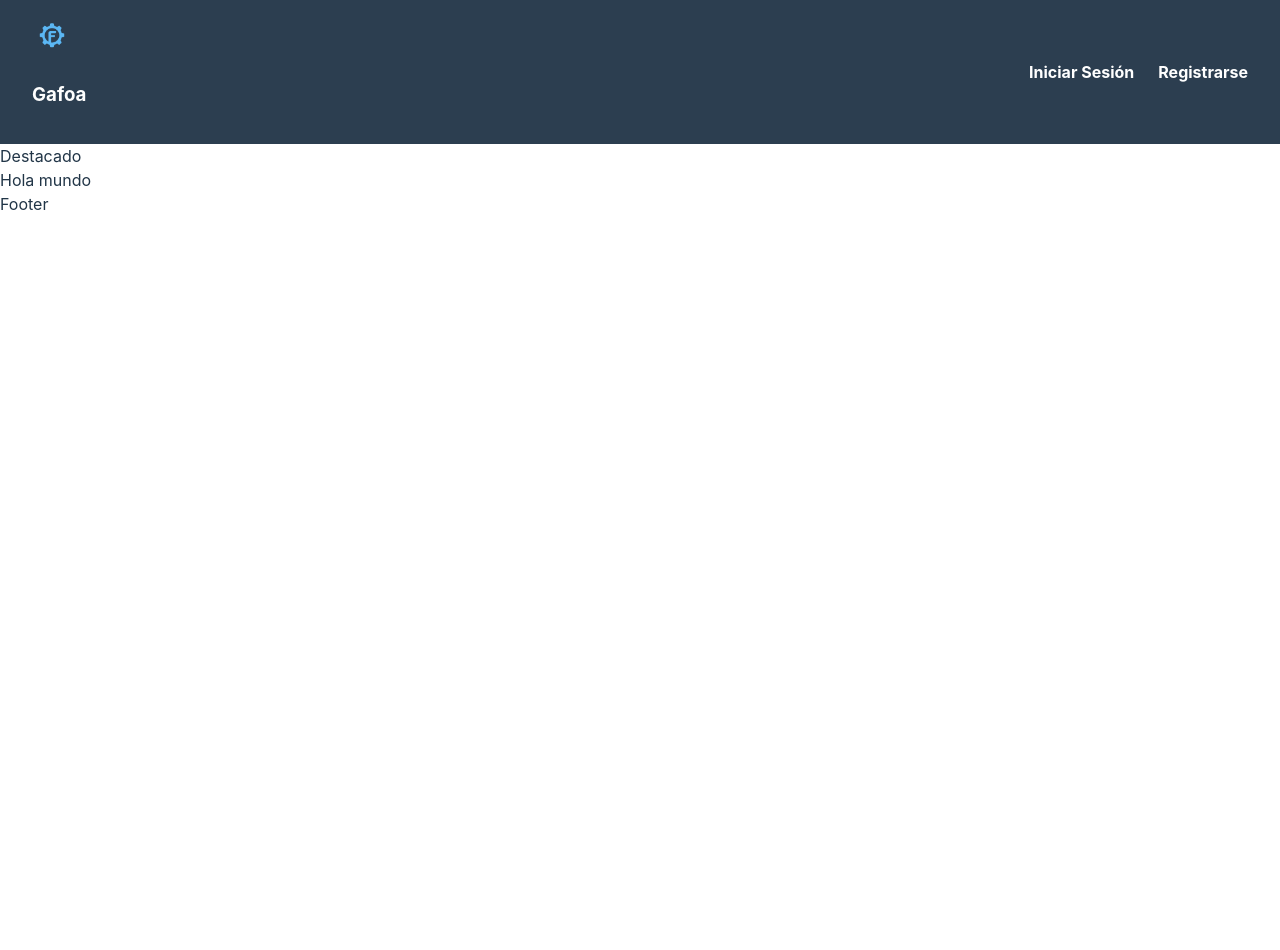
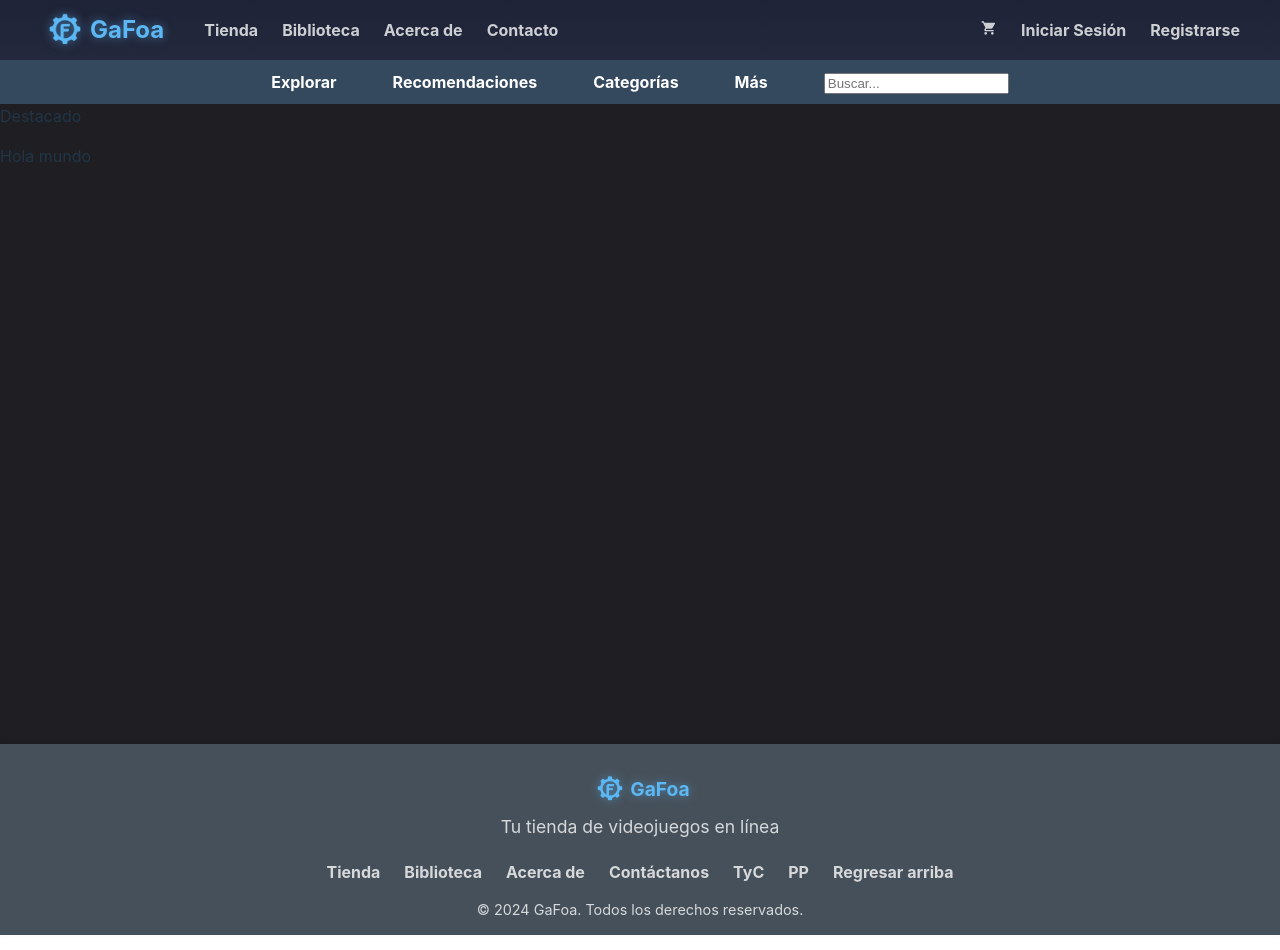
Before and after one commit to FrancitiX/PWA_Project, a React (Vite) app: page / in a window 1280 px wide. Before the commit the page ends 800 px from the top, so only its background shows below. Built offline with nearby package versions, Linux system fonts and the light colour scheme.

Commit message:
adding navbar and footer

```diff
--- a/index.html
+++ b/index.html
@@ -35,6 +35,6 @@
 <!-- Dependencias -->
 
 <!--
-npm i react react-dom react-router-dom classnames framer-motion axios
-npm si
+npm i react react-dom react-router-dom classnames framer-motion axios react-icons --save
+
 -->
--- a/package.json
+++ b/package.json
@@ -15,6 +15,7 @@
     "framer-motion": "^12.23.19",
     "react": "^18.3.1",
     "react-dom": "^18.3.1",
+    "react-icons": "^5.5.0",
     "react-router-dom": "^7.9.1"
   },
   "devDependencies": {
--- a/src/components/elements/footer/Footer.jsx
+++ b/src/components/elements/footer/Footer.jsx
@@ -1,9 +1,36 @@
-import React from 'react'
+import React from "react";
+import styles from "./footer.module.css";
+import Logo from "/Gafoa.png";
+import { Link } from "react-router-dom";
 
 function Footer() {
   return (
-    <footer>Footer</footer>
-  )
+    <footer className={styles.footer}>
+      <div className={styles.firstContainer}>
+        <section className={styles.sectionRight}>
+          <div className={styles.logoContainer}>
+            <div className={styles.logoImage}>
+              <img src={Logo} alt="GaFoa" className={styles.logo} />
+            </div>
+            <h3 className={styles.logoText}>GaFoa</h3>
+          </div>
+          <p>Tu tienda de videojuegos en línea</p>
+        </section>
+      </div>
+      <div className={styles.container}>
+        <Link to="#home">Tienda</Link>
+        <Link to="#products">Biblioteca</Link>
+        <Link to="#about">Acerca de</Link>
+        <Link to="#contact">Contáctanos</Link>
+        <Link to="#terms" title="Términos y condiciones de Servicio">TyC</Link>
+        <Link to="#privacy" title="Política de Privacidad">PP</Link>
+        <Link to="/">Regresar arriba</Link>
+      </div>
+      <p className={styles.footerCopyright}>
+        © 2024 GaFoa. Todos los derechos reservados.
+      </p>
+    </footer>
+  );
 }
 
-export default Footer
+export default Footer;
--- a/src/components/elements/footer/footer.module.css
+++ b/src/components/elements/footer/footer.module.css
@@ -0,0 +1,84 @@
+.footer {
+    position: relative;
+    background-color: rgb(var(--footerBG));
+    color: rgb(var(--textColor));
+    width: 100%;
+    box-shadow: 0 -2px 5px rgba(0, 0, 0, 0.1);
+}
+
+.firstContainer {
+    width: 100%;
+    display: flex;
+    align-items: center;
+    justify-content: center;
+    box-sizing: border-box;
+    text-align: center;
+}
+
+.logoContainer {
+    height: 50px;
+    padding-top: 20px;
+    display: flex;
+    align-items: center;
+    justify-content: center;
+}
+
+.logoContainer .logo {
+    width: 100%;
+    height: 100%;
+    object-fit: contain;
+}
+
+.logoImage {
+    width: 40px;
+    height: 40px;
+    aspect-ratio: 1 / 1;
+    filter: drop-shadow(0 0 5px rgba(var(--primaryColor), 0.5));
+    user-select: none;
+}
+
+.logoText {
+    font-size: 1.2rem;
+    font-weight: bold;
+    color: rgb(var(--primaryColor));
+    filter: drop-shadow(0 0 5px rgba(var(--primaryColor), 0.5));
+    user-select: none;
+}
+
+.firstContainer p {
+    margin: 0;
+    font-size: 1.1rem;
+}
+
+
+.container {
+    width: 100%;
+    padding-top: 20px;
+    padding-right: 40px;
+    padding-left: 40px;
+    display: flex;
+    justify-content: center;
+    align-items: center;
+    box-sizing: border-box;
+    gap: 1.5rem;
+}
+
+.container a {
+    color: rgb(var(--textColor));
+    text-decoration: none;
+    font-weight: bold;
+    transition: all 0.3s ease;
+}
+
+.container a:hover {
+    color: rgb(var(--primaryColor), 0.8);
+    filter: drop-shadow(0 0 5px rgba(var(--textColor)));
+}
+
+.footerCopyright {
+    width: 100%;
+    font-size: 0.9rem;
+    user-select: none;
+    text-align: center;
+    padding-bottom: 15px;
+}
--- a/src/components/elements/header/Header.jsx
+++ b/src/components/elements/header/Header.jsx
@@ -1,21 +1,45 @@
 import React from "react";
-import styles from './header.module.css'
-import logo from '/Gafoa.png'
+import styles from "./header.module.css";
+import logo from "/Gafoa.png";
+import { MdShoppingCart } from "react-icons/md";
+import SubNav from "./SubNav";
+import { Link } from "react-router-dom";
 
 function Header() {
   return (
     <header className={styles.header}>
-      <div className={styles.logo}>
-        <img
-          src={logo}
-          alt="Logo del sitio"
-        />
-        <h3>Gafoa</h3>
+      <div className={styles.navContainer}>
+        <nav className={styles.navbar}>
+          <div className={styles.navOptions}>
+            <div className={styles.logo}>
+              <div className={styles.logoImage}>
+                <img src={logo} alt="Gafoa" />
+              </div>
+              <h3 className={styles.title}>GaFoa</h3>
+            </div>
+
+            <div className={styles.navigationLinks}>
+              <Link to="#home">Tienda</Link>
+              <Link to="#products">Biblioteca</Link>
+              <Link to="#about">Acerca de</Link>
+              <Link to="#contact">Contacto</Link>
+            </div>
+          </div>
+
+          <div className={styles.profileOptions}>
+            <div>{/* <i className="fas fa-user"></i> */}</div>
+            <a href="#cart">
+              <MdShoppingCart />
+            </a>
+            <a href="#login">Iniciar Sesión</a>
+            <a href="#register">Registrarse</a>
+          </div>
+        </nav>
       </div>
-      <nav className={styles.profileOptions}>
-        <a href="#login">Iniciar Sesión</a>
-        <a href="#register">Registrarse</a>
-      </nav>
+
+      <div className={styles.subnavContainer}>
+        <SubNav />
+      </div>
     </header>
   );
 }
--- a/src/components/elements/header/SubNav.jsx
+++ b/src/components/elements/header/SubNav.jsx
@@ -1,13 +1,14 @@
 import React from 'react'
 import { InputSearch } from '../inputs/Inputs'
+import styles from './header.module.css'
 
 function SubNav() {
   return (
-    <nav>
-        <div className="item">Explorar</div>
-        <div className="item">Recomendaciones</div>
-        <div className="item">Categorías</div>
-        <div className="item">Más</div>
+    <nav className={styles.subnav}>
+        <div className={styles.item}>Explorar</div>
+        <div className={styles.item}>Recomendaciones</div>
+        <div className={styles.item}>Categorías</div>
+        <div className={styles.item}>Más</div>
         <div>
             <InputSearch
                 value=""
--- a/src/components/elements/header/header.module.css
+++ b/src/components/elements/header/header.module.css
@@ -1,25 +1,121 @@
 .header {
     display: flex;
+    flex-direction: column;
     justify-content: space-between;
     align-items: center;
-    padding: 1rem 2rem;
-    background-color: #2c3e50;
     color: white;
     grid-area: header;
-    /* Para el layout principal */
 }
 
-.logo img {
-    height: 40px;
+.navContainer {
+    width: 100%;
+    padding: 0px 40px;
+    box-sizing: border-box;
+    background: linear-gradient(to bottom, rgb(30, 35, 55), rgb(var(--specialBG)));
+}
+
+.navbar {
+    width: 100%;
+    height: 60px;
+    display: flex;
+    align-items: center;
+    justify-content: space-between;
+    gap: 1.5rem;
+}
+
+.logo {
+    display: flex;
+    align-items: center;
+    justify-content: start;
+}
+
+.title {
+    font-size: 1.5rem;
+    font-weight: bold;
+    margin-right: 1rem;
+    color: rgb(var(--primaryColor));
+    filter: drop-shadow(0 0 5px rgba(var(--primaryColor), 0.5));
+    user-select: none;
+}
+
+.logoImage {
+    width: 50px;
+    height: 50px;
+    aspect-ratio: 1 / 1;
+    filter: drop-shadow(0 0 5px rgba(var(--primaryColor), 0.5));
+    user-select: none;
+}
+
+.logoImage img {
+    width: 100%;
+    height: 100%;
+    object-fit: contain;
+}
+
+.navOptions {
+    display: flex;
+    align-items: center;
+    justify-content: end;
+    gap: 1.5rem;
+}
+
+
+.navigationLinks {
+    display: flex;
+    align-items: center;
+    justify-content: center;
+    gap: 1.5rem;
+}
+
+.navigationLinks a {
+    color: rgb(var(--textColor));
+    text-decoration: none;
+    font-weight: bold;
+    transition: all 0.3s ease;
+}
+
+.navigationLinks a:hover {
+    color: rgb(var(--primaryColor), 0.8);
+    filter: drop-shadow(0 0 5px rgba(var(--textColor)));
 }
 
 .profileOptions a {
-    color: white;
+    color: rgb(var(--textColor));
     text-decoration: none;
     margin-left: 1.5rem;
     font-weight: bold;
+    transition: all 0.3s ease;
 }
 
 .profileOptions a:hover {
+    color: rgb(var(--specialTextColor), 0.8);
+    filter: drop-shadow(0 0 5px rgba(var(--textColor)));
+}
+
+
+/* Subnav styles */
+
+.subnavContainer {
+    width: 100%;
+}
+
+.subnav {
+    width: 100%;
+    padding: 10px 0px;
+    display: flex;
+    align-items: center;
+    justify-content: center;
+    background-color: #34495e;
+    gap: 2rem;
+}
+
+.subnav .item {
+    color: white;
+    text-decoration: none;
+    margin-right: 1.5rem;
+    font-weight: bold;
+}
+
+.subnav .item:hover {
     text-decoration: underline;
 }
--- a/src/components/layout/Titles.jsx
+++ b/src/components/layout/Titles.jsx
@@ -2,16 +2,16 @@ import { useEffect } from "react";
 import { useLocation } from "react-router-dom";
 
 const titles = {
-  "/": "Home",
-  "/Singin": "Registrarse",
-  "/login": "Iniciar Sesión",
+  "/": "Home | Gafoa",
+  "/Singin": "Registrarse | Gafoa",
+  "/login": "Iniciar Sesión | Gafoa",
 };
 
 const Layout = ({ children }) => {
   const location = useLocation();
 
   useEffect(() => {
-    document.title = titles[location.pathname] || "smartOrder";
+    document.title = titles[location.pathname] || "Gafoa";
   }, [location.pathname]);
 
   return children;
--- a/src/components/views/home/Home.jsx
+++ b/src/components/views/home/Home.jsx
@@ -6,7 +6,7 @@ function home() {
   return (
     <App>
 
-      <main>
+      <main className={styles.main}>
         <div className={styles.carrousel}>Destacado</div>
         <div className={styles.offert}> Hola mundo</div>
         <div className={styles.recomendations}></div>
--- a/src/components/views/home/home.module.css
+++ b/src/components/views/home/home.module.css
@@ -0,0 +1,8 @@
+
+.main {
+    min-height: 80vh;
+    display: flex;
+    flex-direction: column;
+    gap: 1rem;
+    background: rgb(var(--primaryBG));
+}
--- a/src/index.css
+++ b/src/index.css
@@ -4,8 +4,20 @@
   font-weight: 400;
 
   color-scheme: light dark;
-  color: rgba(255, 255, 255, 0.87);
-  background-color: #242424;
+  color: rgb(var(--textColor));
+  background: rgb(var(--primaryBG));
+
+  --primaryColor: 92, 184, 245;
+  --secondaryColor: 44, 62, 80;
+  --tertiaryColor: 24, 24, 24;
+  --textColor: 250, 250, 250, 0.8;
+  --secondaryTextColor: 230, 230, 230, 0.8;
+  --specialTextColor: 120, 225, 255;
+
+  --primaryBG: 30, 30, 35;
+  --secondaryBG: 34, 34, 34;
+  --specialBG: 35, 40, 60;
+  --footerBG: 70, 80, 90;
 
   font-synthesis: none;
   text-rendering: optimizeLegibility;
```
Also changed, not shown: 1 other file (tests, documents, lock files or other folders).
